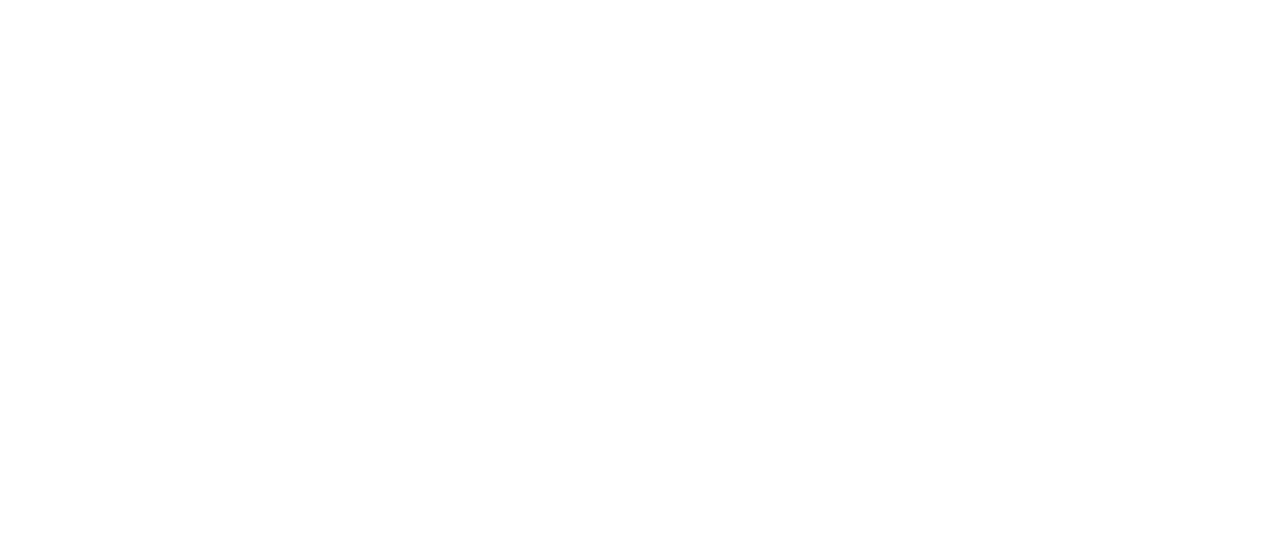
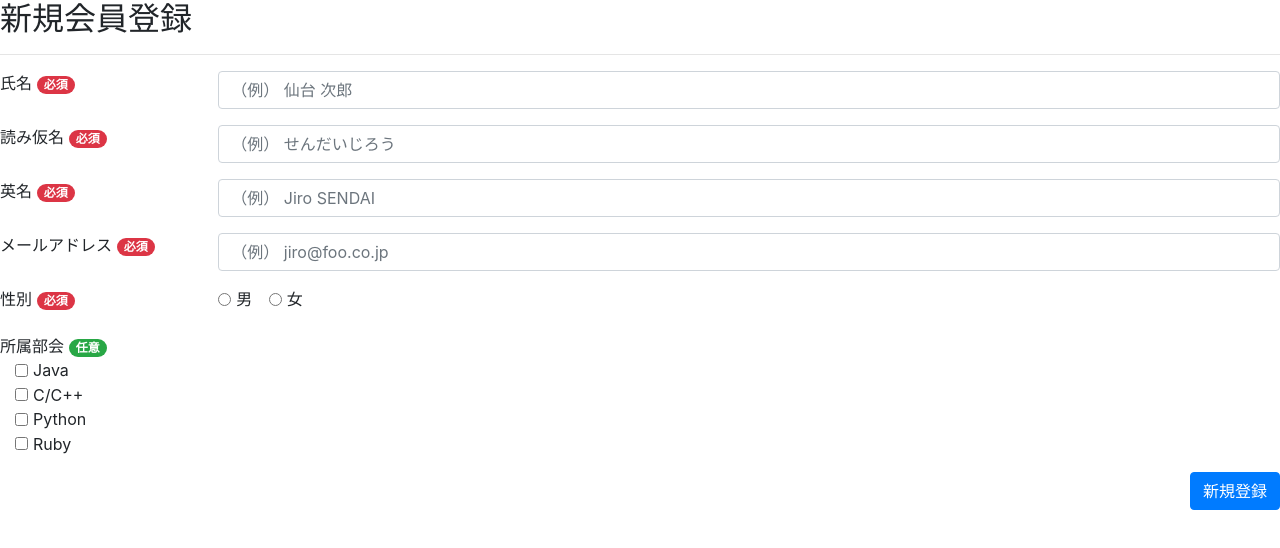
Before and after one commit to zunda-lab/Bootstrap4Sample, a website: page new.html in a window 1280 px wide. Drawn offline with nearby package versions, Linux system fonts and the light colour scheme.

Commit message:
tag form_apply

```diff
--- a/new.html
+++ b/new.html
@@ -14,7 +14,92 @@
 </head>
 
 <body>
+    <div class="contniner">
+        <h2>新規会員登録</h2>
+        <hr>
+        <form action="">
+            <div class="form-group row">
+                <label for="name" class="col-sm-2 col-rom-label">氏名
+                    <span class="badge badge-pill badge-danger">必須</span>
+                </label>
+                <div class="col-sm-10">
+                    <input type="text" class="form-control" id="name" placeholder="（例）&nbsp;仙台 次郎">
+                </div>
+            </div>
+            <div class="form-group row">
+                <label for="kana" class="col-sm-2 col-rom-label">読み仮名
+                    <span class="badge badge-pill badge-danger">必須</span>
+                </label>
+                <div class="col-sm-10">
+                    <input type="text" class="form-control" id="kana" placeholder="（例）&nbsp;せんだいじろう">
+                </div>
+            </div>
+            <div class="form-group row">
+                <label for="ename" class="col-sm-2 col-rom-label">英名
+                    <span class="badge badge-pill badge-danger">必須</span>
+                </label>
+                <div class="col-sm-10">
+                    <input type="text" class="form-control" id="ename" placeholder="（例）&nbsp;Jiro SENDAI">
+                </div>
+            </div>
+            <div class="form-group row">
+                <label for="email" class="col-sm-2 col-rom-label">メールアドレス
+                    <span class="badge badge-pill badge-danger">必須</span>
+                </label>
+                <div class="col-sm-10">
+                    <input type="email" class="form-control" id="email" placeholder="（例）&nbsp;jiro@foo.co.jp">
+                </div>
+            </div>
 
+            <fieldset class="form-group">
+                <div class="row">
+                    <legend class="col-form-label col-sm-2 pt-0">性別
+                        <span class="badge badge-pill badge-danger">必須</span>
+                    </legend>
+                    <div class="col-sm-10">
+                        <div class="form-check form-check-inline">
+                            <input type="radio" name="gender" id="male" class="form-check-input">
+                            <label for="" class="form-check-label">男</label>
+                        </div>
+                        <div class="form-check form-check-inline">
+                            <input type="radio" name="gender" id="female" class="form-check-input">
+                            <label for="" class="form-check-label">女</label>
+                        </div>
+                    </div>
+                </div>
+            </fieldset>
+
+            <div class="form-group row">
+                <div class="col-sm-2">
+                    所属部会
+                    <span class="badge badge-pill badge-success">任意</span>
+                    <div class="col-sm-10">
+                        <div class="form-check form-check-inline">
+                            <input type="checkbox" name="" id="java" class="form-check-input">
+                            <label for="" class="form-check-label">Java</label>
+                        </div>
+                        <div class="form-check form-check-inline">
+                            <input type="checkbox" name="" id="ccpp" class="form-check-input">
+                            <label for="" class="form-check-label">C/C++</label>
+                        </div>
+                        <div class="form-check form-check-inline">
+                            <input type="checkbox" name="" id="python" class="form-check-input">
+                            <label for="" class="form-check-label">Python</label>
+                        </div>
+                        <div class="form-check form-check-inline">
+                            <input type="checkbox" name="" id="ruby" class="form-check-input">
+                            <label for="" class="form-check-label">Ruby</label>
+                        </div>
+                    </div>
+                </div>
+            </div>
+            <div class="form-group row">
+                <div class="col-sm-12">
+                    <button class="btn btn-primary float-right" type="button">新規登録</button>
+                </div>
+            </div>
+        </form>
+    </div>
 </body>
 
 </html>
```
Also changed, not shown: form.html (added, +100 -0 lines).
